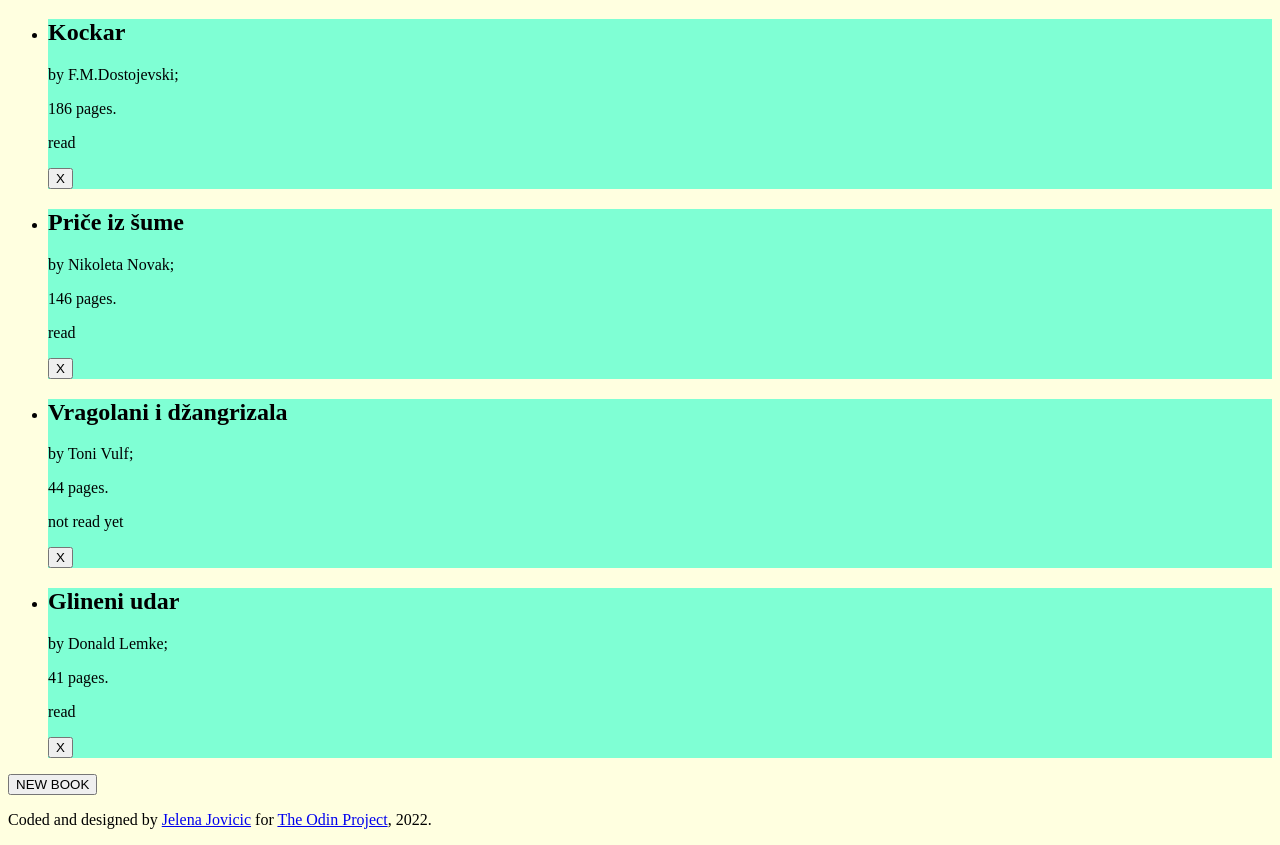
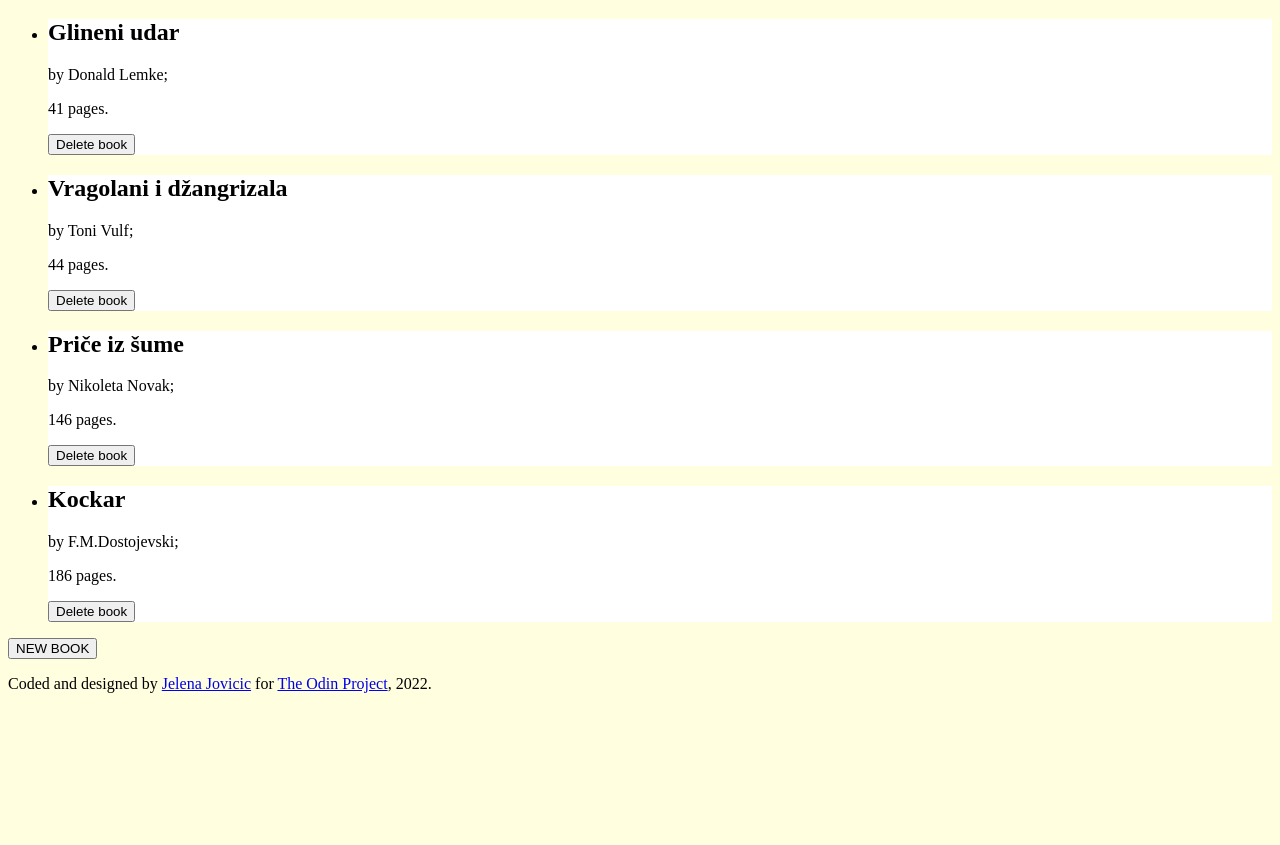
Before and after one commit to je-jo/library, a website: page index.html in a window 1280 px wide. Shown: the part 61-906 px from the top of the page. After the commit the page ends 800 px from the top, so only its background shows below. Drawn offline with Linux system fonts and the light colour scheme.

Commit message:
Fix adding new books, read status needs to be fixed

```diff
--- a/assets/js/script.js
+++ b/assets/js/script.js
@@ -1,48 +1,62 @@
 const myLibrary = [];
+const displayLibrary = document.querySelector("#library");
 
-function Book(title, author, pages, read) {
+function Book(title, author, pages) {
   this.title = title;
   this.author = author;
   this.pages = pages;
-    this.read = Boolean(read);
 }
 
 function addBookToLibrary(book) {
-    myLibrary.push(book);
+  myLibrary.unshift(book); // add as first item
 }
 
-const displayLibrary = document.getElementById("library");
+/* Book.prototype.isRead = function isRead(checked) { // called when clicking on a checkbox, if it's checked the book is read
+  this.read = checked ?? false; // nuelish coaelescing, because it's also called on load before any checking, so return false if undefined
+}; */
 
-function displayBooks() {
-    myLibrary.forEach((book) => {
+Book.prototype.createCard = function createCard() {
   const displayItem = document.createElement("li");
   const displayTitle = document.createElement("h2");
-        displayTitle.textContent = book.title;
+  displayTitle.textContent = this.title;
   const displayAuthor = document.createElement("p");
-        displayAuthor.textContent = `by ${book.author};`;
+  displayAuthor.textContent = `by ${this.author};`;
   const displayPages = document.createElement("p");
-        displayPages.textContent = `${book.pages} pages.`;
+  displayPages.textContent = `${this.pages} pages.`;
+
+ /* const displayCheckboxStatus = document.createElement("input");
+  displayCheckboxStatus.setAttribute("type", "checkbox"); */
+
   const displayStatus = document.createElement("p");
-        if (book.read) {
-            displayStatus.textContent = "read";
-        } else {
-            displayStatus.textContent = "not read yet";
-        }
+  // this.isRead(this.read);
+  displayStatus.textContent = this.read;
+  /* displayCheckboxStatus.addEventListener("click", (e) => {
+    this.isRead(e.target.checked); // boolean
+    displayStatus.textContent = this.read;
+  }); */
   const deleteItem = document.createElement("button");
-        deleteItem.textContent = "X";
+  deleteItem.textContent = "Delete book";
   displayItem.appendChild(displayTitle);
   displayItem.appendChild(displayAuthor);
   displayItem.appendChild(displayPages);
+  // displayItem.appendChild(displayCheckboxStatus);
   displayItem.appendChild(displayStatus);
   displayItem.appendChild(deleteItem);
+  deleteItem.addEventListener("click", () => {
+    myLibrary.splice(myLibrary.indexOf(this), 1);
+    displayItem.remove();
+  });
   displayItem.classList.add("card");
   displayLibrary.appendChild(displayItem);
-        deleteItem.addEventListener("click", () => {
-            myLibrary.splice(myLibrary.indexOf(book), 1)
-            displayItem.remove();
+};
+
+function updateDisplay() {
+  displayLibrary.textContent = ""; // first empty out the display array, then add all books, is there a better way?
+  myLibrary.forEach((book) => {
+    // book.isRead();
+    book.createCard();
   });
-    });
-};
+}
 
 const form = document.querySelector("form");
 const btnShowForm = document.getElementById("show-form");
@@ -53,34 +67,39 @@ btnShowForm.addEventListener("click", () => {
 
 const inputTitle = document.getElementById("title");
 const inputAuthor = document.getElementById("author");
-const inputPages= document.getElementById("pages");
+const inputPages = document.getElementById("pages");
+// const inputStatus = document.getElementById("status");
+
+
 function getValue(e) {
-    const tempBook = new Book(inputTitle.value, inputAuthor.value, inputPages.value, false);
+  const tempBook = new Book(
+    inputTitle.value,
+    inputAuthor.value,
+    inputPages.value,
+  );
+  /* inputStatus.addEventListener("click", () => {
+    tempBook.isRead(inputStatus.checked); // boolean
+}); */
   addBookToLibrary(tempBook);
-    displayBooks();
+  updateDisplay();
   form.style.display = "none";
   btnShowForm.style.display = "block";
   e.preventDefault();
-    };
+}
 
 const btnAddBook = document.getElementById("add-book");
-btnAddBook.addEventListener("click", getValue)
+btnAddBook.addEventListener("click", getValue);
 
+// temporary manually added books, free to delete later
 
-
-
-
-// temporary
-
-const kockar = new Book("Kockar", "F.M.Dostojevski", 186, true);
-const priceIzSume = new Book("Priče iz šume", "Nikoleta Novak", 146, true);
+const kockar = new Book("Kockar", "F.M.Dostojevski", 186);
+const priceIzSume = new Book("Priče iz šume", "Nikoleta Novak", 146, false);
 const vragolaniIDzangrizala = new Book(
   "Vragolani i džangrizala",
   "Toni Vulf",
-    44,
-    false
+  44
 );
-const glineniUdar = new Book("Glineni udar", "Donald Lemke", 41, true);
+const glineniUdar = new Book("Glineni udar", "Donald Lemke", 41);
 
 addBookToLibrary(kockar);
 addBookToLibrary(priceIzSume);
@@ -89,4 +108,4 @@ addBookToLibrary(glineniUdar);
 
 // end temporary
 
-displayBooks();
+updateDisplay();
--- a/index.html
+++ b/index.html
@@ -16,7 +16,7 @@
       }
 
       .card {
-        background-color: aquamarine;
+        background-color: white;
       }
 
       form {
@@ -36,8 +36,8 @@
         <label for="title">Title: <input type="text" id="title" /></label>
         <label for="author">Author: <input type="text" id="author" /></label>
         <label for="pages">Pages: <input type="number" id="pages" /></label>
+        <label for="status">Read? <input type="checkbox" id="status" /></label>
         <button type="submit" id="add-book">Add book</button>
-
       </form>
     </main>
     <footer>
```
Lines whose indentation alone changed are shown as unchanged.
